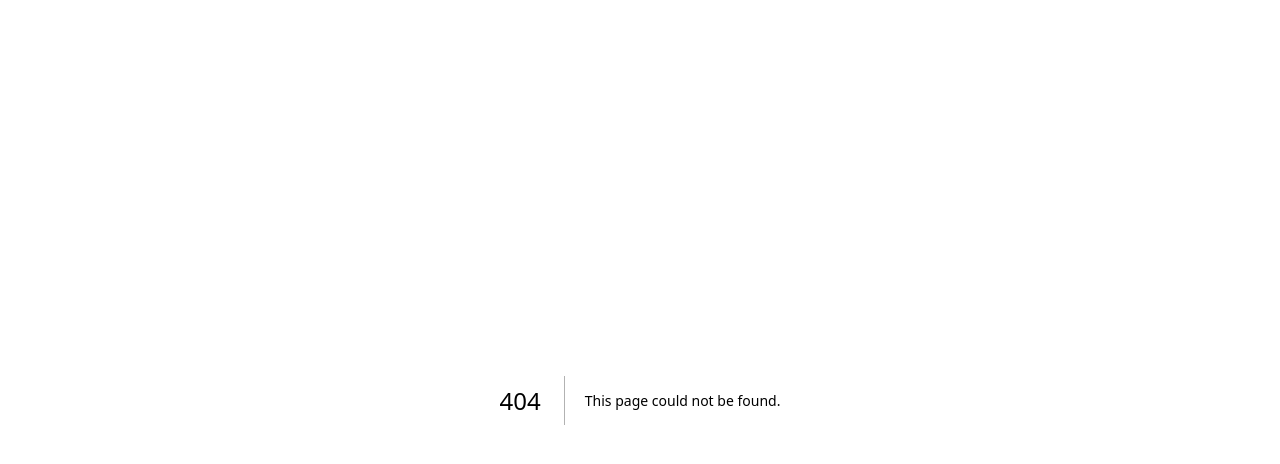
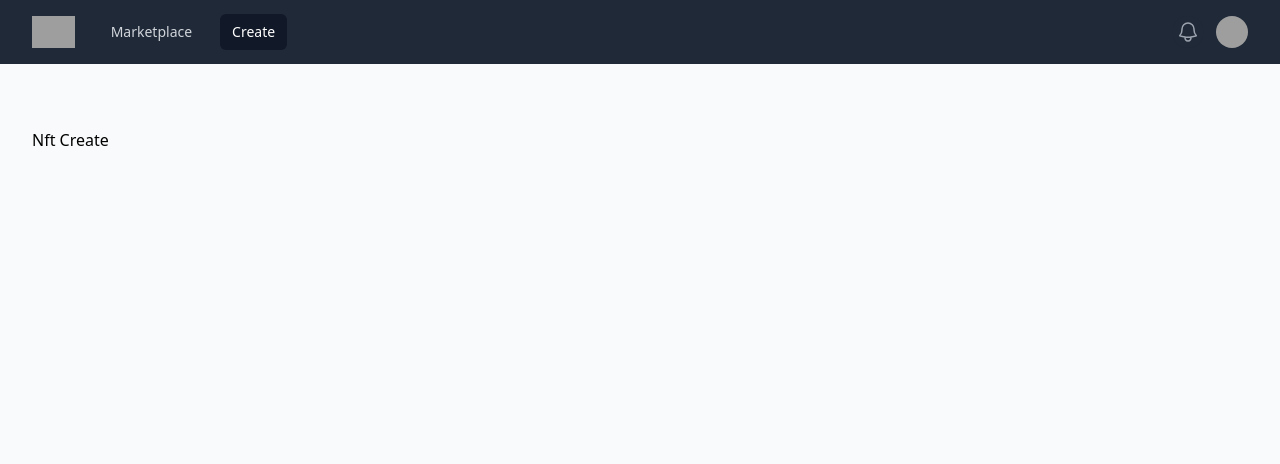
Before and after one commit to wassimans/nft-marketplace, a Next.js app in the folder nft-marketplace-front/: page /nft/create in a window 1280 px wide. Before the commit this address had no page. Shown: the top 464 px of the page. Built offline with nearby package versions, Linux system fonts and the light colour scheme; grey boxes are pictures that could not be loaded.

Commit message:
Add ActiveLink component

```diff
--- a/nft-marketplace-front/components/index.ts
+++ b/nft-marketplace-front/components/index.ts
@@ -2,3 +2,4 @@ export {default as Navbar} from "./navbar";
 export {default as BaseLayout} from "./layout/BaseLayout";
 export {default as NftItem} from "./nft/item";
 export {default as NftList} from "./nft/list";
+export {default as ActiveLink} from "./link";
--- /dev/null
+++ b/nft-marketplace-front/components/link/index.tsx
@@ -0,0 +1,25 @@
+import Link from "next/link";
+import React, { FunctionComponent, ReactElement } from "react";
+import { useRouter } from "next/router";
+
+type LinkProps = {
+  href: string;
+  children: ReactElement;
+  activeClass: string;
+};
+
+const ActiveLink: FunctionComponent<LinkProps> = ({ children, ...props }) => {
+  const { pathname } = useRouter();
+  let className = children!.props?.className || "";
+  let _defaultClass = `${className} text-gray-100`;
+
+  if (pathname === props.href) {
+    className = `${className} text-indigo-400 ${props.activeClass}`;
+  } else {
+    className = _defaultClass;
+  }
+
+  return <Link {...props}>{React.cloneElement(children, { className })}</Link>;
+};
+
+export default ActiveLink;
--- a/nft-marketplace-front/components/navbar/index.tsx
+++ b/nft-marketplace-front/components/navbar/index.tsx
@@ -1,16 +1,17 @@
-import { Fragment } from 'react'
-import { Disclosure, Menu, Transition } from '@headlessui/react'
-import { Bars3Icon, BellIcon, XMarkIcon } from '@heroicons/react/24/outline'
+import { Fragment } from "react";
+import { Disclosure, Menu, Transition } from "@headlessui/react";
+import { Bars3Icon, BellIcon, XMarkIcon } from "@heroicons/react/24/outline";
+import Link from "next/link";
+import Image from "next/image";
+import ActiveLink from "../link";
 
 const navigation = [
-  { name: 'Dashboard', href: '#', current: true },
-  { name: 'Team', href: '#', current: false },
-  { name: 'Projects', href: '#', current: false },
-  { name: 'Calendar', href: '#', current: false },
-]
+  { name: "Marketplace", href: "/", current: true },
+  { name: "Create", href: "/nft/create", current: false },
+];
 
 function classNames(...classes: string[]) {
-  return classes.filter(Boolean).join(' ')
+  return classes.filter(Boolean).join(" ");
 }
 
 export default function Example() {
@@ -33,13 +34,17 @@ export default function Example() {
               </div>
               <div className="flex flex-1 items-center justify-center sm:items-stretch sm:justify-start">
                 <div className="flex flex-shrink-0 items-center">
-                  <img
+                  <Image
                     className="block h-8 w-auto lg:hidden"
                     src="https://tailwindui.com/img/logos/mark.svg?color=indigo&shade=500"
+                    width={50}
+                    height={50}
                     alt="Your Company"
                   />
-                  <img
+                  <Image
                     className="hidden h-8 w-auto lg:block"
+                    width={50}
+                    height={50}
                     src="https://tailwindui.com/img/logos/mark.svg?color=indigo&shade=500"
                     alt="Your Company"
                   />
@@ -47,17 +52,18 @@ export default function Example() {
                 <div className="hidden sm:ml-6 sm:block">
                   <div className="flex space-x-4">
                     {navigation.map((item) => (
-                      <a
+                      <ActiveLink
                         key={item.name}
                         href={item.href}
-                        className={classNames(
-                          item.current ? 'bg-gray-900 text-white' : 'text-gray-300 hover:bg-gray-700 hover:text-white',
-                          'rounded-md px-3 py-2 text-sm font-medium'
-                        )}
-                        aria-current={item.current ? 'page' : undefined}
+                        activeClass="bg-gray-900 text-white"
                       >
-                        {item.name}
-                      </a>
+                        <div
+                          className="text-gray-300 hover:bg-gray-700 hover:text-white rounded-md px-3 py-2 text-sm font-medium"
+                          aria-current={item.current ? "page" : undefined}
+                        >
+                          {item.name}
+                        </div>
+                      </ActiveLink>
                     ))}
                   </div>
                 </div>
@@ -95,32 +101,15 @@ export default function Example() {
                     <Menu.Items className="absolute right-0 z-10 mt-2 w-48 origin-top-right rounded-md bg-white py-1 shadow-lg ring-1 ring-black ring-opacity-5 focus:outline-none">
                       <Menu.Item>
                         {({ active }) => (
-                          <a
-                            href="#"
-                            className={classNames(active ? 'bg-gray-100' : '', 'block px-4 py-2 text-sm text-gray-700')}
+                          <Link
+                            href="/profile"
+                            className={classNames(
+                              active ? "bg-gray-100" : "",
+                              "block px-4 py-2 text-sm text-gray-700"
+                            )}
                           >
                             Your Profile
-                          </a>
-                        )}
-                      </Menu.Item>
-                      <Menu.Item>
-                        {({ active }) => (
-                          <a
-                            href="#"
-                            className={classNames(active ? 'bg-gray-100' : '', 'block px-4 py-2 text-sm text-gray-700')}
-                          >
-                            Settings
-                          </a>
-                        )}
-                      </Menu.Item>
-                      <Menu.Item>
-                        {({ active }) => (
-                          <a
-                            href="#"
-                            className={classNames(active ? 'bg-gray-100' : '', 'block px-4 py-2 text-sm text-gray-700')}
-                          >
-                            Sign out
-                          </a>
+                          </Link>
                         )}
                       </Menu.Item>
                     </Menu.Items>
@@ -138,10 +127,12 @@ export default function Example() {
                   as="a"
                   href={item.href}
                   className={classNames(
-                    item.current ? 'bg-gray-900 text-white' : 'text-gray-300 hover:bg-gray-700 hover:text-white',
-                    'block rounded-md px-3 py-2 text-base font-medium'
+                    item.current
+                      ? "bg-gray-900 text-white"
+                      : "text-gray-300 hover:bg-gray-700 hover:text-white",
+                    "block rounded-md px-3 py-2 text-base font-medium"
                   )}
-                  aria-current={item.current ? 'page' : undefined}
+                  aria-current={item.current ? "page" : undefined}
                 >
                   {item.name}
                 </Disclosure.Button>
@@ -151,5 +142,5 @@ export default function Example() {
         </>
       )}
     </Disclosure>
-  )
+  );
 }
--- a/nft-marketplace-front/next.config.js
+++ b/nft-marketplace-front/next.config.js
@@ -2,7 +2,8 @@
 const nextConfig = {
   reactStrictMode: true,
   images: {
-    domains: ["eincode.mypinata.cloud"],
+    dangerouslyAllowSVG: true,
+    domains: ["eincode.mypinata.cloud", "tailwindui.com"],
   },
 };
 
--- /dev/null
+++ b/nft-marketplace-front/pages/nft/create.tsx
@@ -0,0 +1,8 @@
+import { BaseLayout } from "@/components";
+import { NextPage } from "next";
+
+const NftCreate: NextPage = () => {
+  return <BaseLayout>Nft Create</BaseLayout>;
+};
+
+export default NftCreate;
--- /dev/null
+++ b/nft-marketplace-front/pages/profile.tsx
@@ -0,0 +1,8 @@
+import { BaseLayout } from "@/components";
+import { NextPage } from "next";
+
+const Profile: NextPage = () => {
+  return <BaseLayout>Profile</BaseLayout>;
+};
+
+export default Profile;
```
